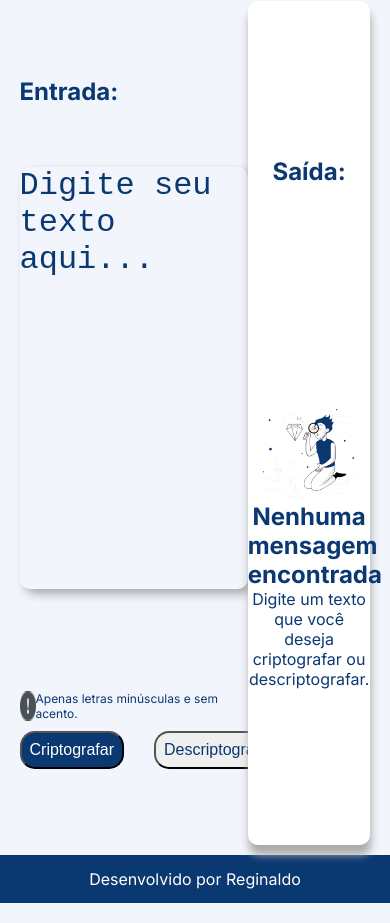
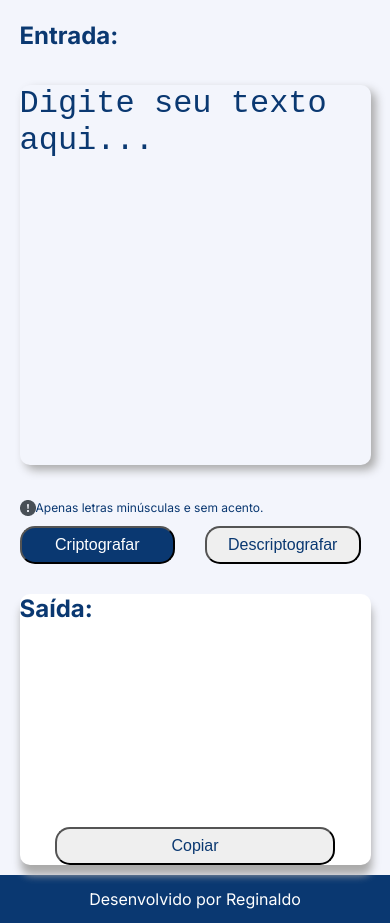
Before and after one commit to ReginaldoDeJesus/desafio-decodificador, a plain HTML site: page index.html in a window 390 px wide. Shown: the part 61-984 px from the top of the page. Drawn offline with Linux system fonts and the light colour scheme.

Commit message:
Feito o layout para Tablets

```diff
--- a/app.js
+++ b/app.js
@@ -93,7 +93,7 @@ botaoCriptografar.addEventListener("click", function () {
     } else {
         textArea.value = "";
         aviso.style.color = "red";
-        aviso.style.fontSize = "24px";
+        aviso.style.fontSize = "18px";
     }
 
 });
@@ -109,7 +109,7 @@ botaoDescriptografar.addEventListener("click", function () {
     } else {
         textArea.value="";
         aviso.style.color = "red";
-        aviso.style.fontSize = "24px";
+        aviso.style.fontSize = "18px";
     }
 
 
--- a/index.html
+++ b/index.html
@@ -15,7 +15,10 @@
     <main class="container-decodificador">
 
         <div class="texto-principal">
-            <h2 class="subtitulo">Entrada:</h2>
+            <div class="div-subtitulo">
+                <h2 class="subtitulos">Entrada:</h2>
+            </div>
+
             <div id="container-texto-de-entrada" class="container-texto-de-entrada">
                 <textarea name="" id="texto-de-entrada">Digite seu texto aqui...</textarea>
             </div>
@@ -31,7 +34,9 @@
             </div>
         </div>
         <div class="resultado-decodificador">
-            <h2 class="subtitulo">Saída:</h2>
+            <div id="subtitulo">
+                <h2 class="subtitulos">Saída:</h2>
+            </div>
             <div class="resultado-texto">
                 <p id="resultado-final"></p>
             </div>
--- a/style.css
+++ b/style.css
@@ -17,6 +17,7 @@ body {
 .logo {
     padding: 10px 0 0 10px;
 }
+
 .container-decodificador {
     margin: 0 5% 10px 5%;
     display: flex;
@@ -34,12 +35,13 @@ body {
 
 }
 
-.subtitulo {
+.div-subtitulo {
     margin-bottom: -90px;
 }
 
-.container-texto-de-entrada, .resultado-texto {
-    height:50%;
+.container-texto-de-entrada,
+.resultado-texto {
+    height: 50%;
 
 }
 
@@ -55,13 +57,13 @@ body {
     resize: none;
 }
 
-.aviso{
+.aviso {
     display: flex;
     font-size: 12px;
     margin-bottom: 10px;
 }
 
-.botoes{
+.botoes {
     display: flex;
     justify-content: flex-start;
     gap: 30px;
@@ -72,8 +74,9 @@ body {
 button:hover {
     cursor: pointer;
 }
+
 button {
-    width:328px;
+    width: 328px;
     padding: 8px;
     border-radius: 15px;
     color: #0A3871;
@@ -91,7 +94,7 @@ button {
     display: flex;
     flex-direction: column;
     justify-content: space-around;
-    text-align: center;
+    align-items: center;
     width: 35%;
     background-color: white;
     border-radius: 10px;
@@ -99,17 +102,21 @@ button {
 }
 
 .resultado-texto {
+    margin-top: -30px;
     display: none;
     font-size: 24px;
-    word-wrap:break-word;
+    word-wrap: break-word;
     word-break: break-word;
     overflow-y: scroll;
     overflow-x: hidden;
+    padding: 5%;
+    width: 100%;
 }
 
 .imagem-inicial {
-    width:80%;
+    width: 80%;
 }
+
 .texto-inicial-resultado {
     font-size: 16px;
 }
@@ -117,20 +124,17 @@ button {
 .div2 {
     margin-top: -50px;
 }
+
 h2 {
     font-size: 24px;
     font-weight: bold;
 }
 
 .botao-copiar {
+    margin-top: -100px;
     display: flex;
     justify-content: center;
     display: none;
-}
-
-.resultado-final {
-    border: 1px solid black;
-
 }
 
 footer {
@@ -143,3 +147,68 @@ footer {
     height: 30px;
     font-size: 16px;
 }
+
+@media (max-width: 1024px) {
+
+    .logo {
+        margin-bottom: 20px;
+    }
+    .div-subtitulo {
+        margin: 0;
+    }
+
+    main {
+        height: 100vh;
+    }
+    .texto-inicial-resultado {
+        display: none;
+    }
+    main, .texto-principal, .resultado-decodificador {
+
+        display: flex;
+        flex-direction: column;
+        justify-content: space-between;
+
+    }
+    body, .main {
+        gap:20px;
+    }
+
+    .container-texto-de-entrada {
+        height: 70%;
+    }
+    .div2{
+        margin: 0;
+        padding: 0;
+    }
+
+    .texto-principal, .resultado-decodificador {
+        width: 100%;
+    }
+
+    .texto-principal {
+        height: 70%;
+    }
+
+    .resultado-decodificador {
+        margin-top: 30px;
+        height: 35% ;
+    }
+
+    .resultado-texto {
+        width: 100%;
+    }
+    #subtitulo{
+        width: 100%;
+        justify-content: flex-start;
+    }
+    .botoes, .botao-copiar {
+        display: flex;
+        justify-content: center;
+        align-items: center;
+        width: 100%;
+    }
+    #botao-copiar {
+        width: 80%;
+    }
+}
```
